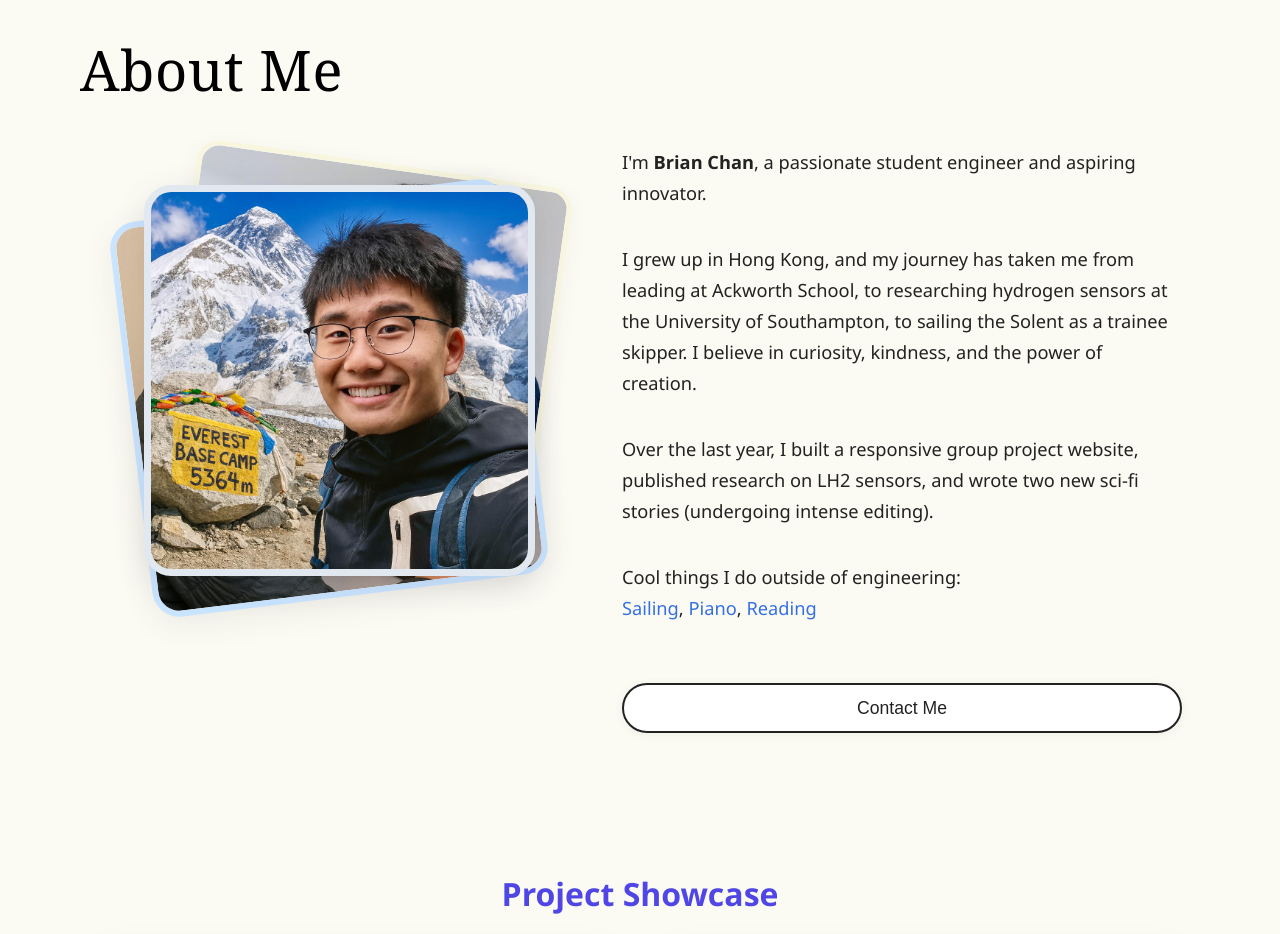
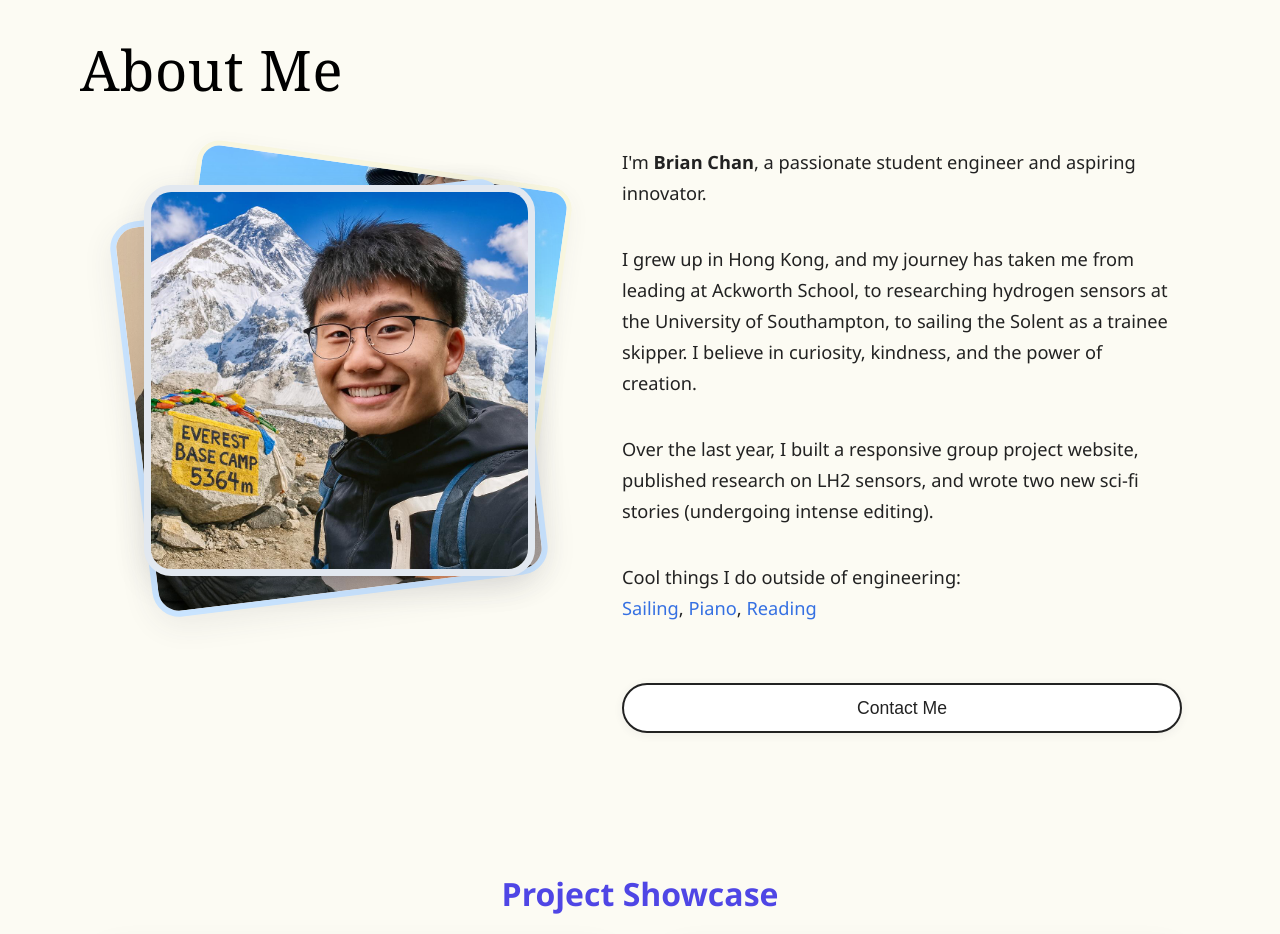
Before and after one commit to brian-website/brian-website.github.io, a plain HTML site: page copy_paste.html in a window 1280 px wide. Shown: the part 4280-5214 px from the top of the page. Drawn offline with Linux system fonts and the light colour scheme.

Commit message:
try differ pic for about

```diff
--- a/copy_paste.html
+++ b/copy_paste.html
@@ -1097,7 +1097,7 @@
       <h2 class="timeline-heading">About Me</h2>
       <div class="about-collage-wrap">
         <div class="about-collage-images">
-          <img src="/pictures/head_boy_compress.jpeg" alt="Background 2" class="about-collage-img-bg2">
+          <img src="/pictures/trainee_skipper_compress.jpeg" alt="Background 2" class="about-collage-img-bg2">
           <img src="pictures/coding_upscale_compress.jpg" alt="Background 1" class="about-collage-img-bg">
           <img src="/pictures/basecamp_bc_compress.jpeg" alt="Brian Chan" class="about-collage-img">
         </div>
```
